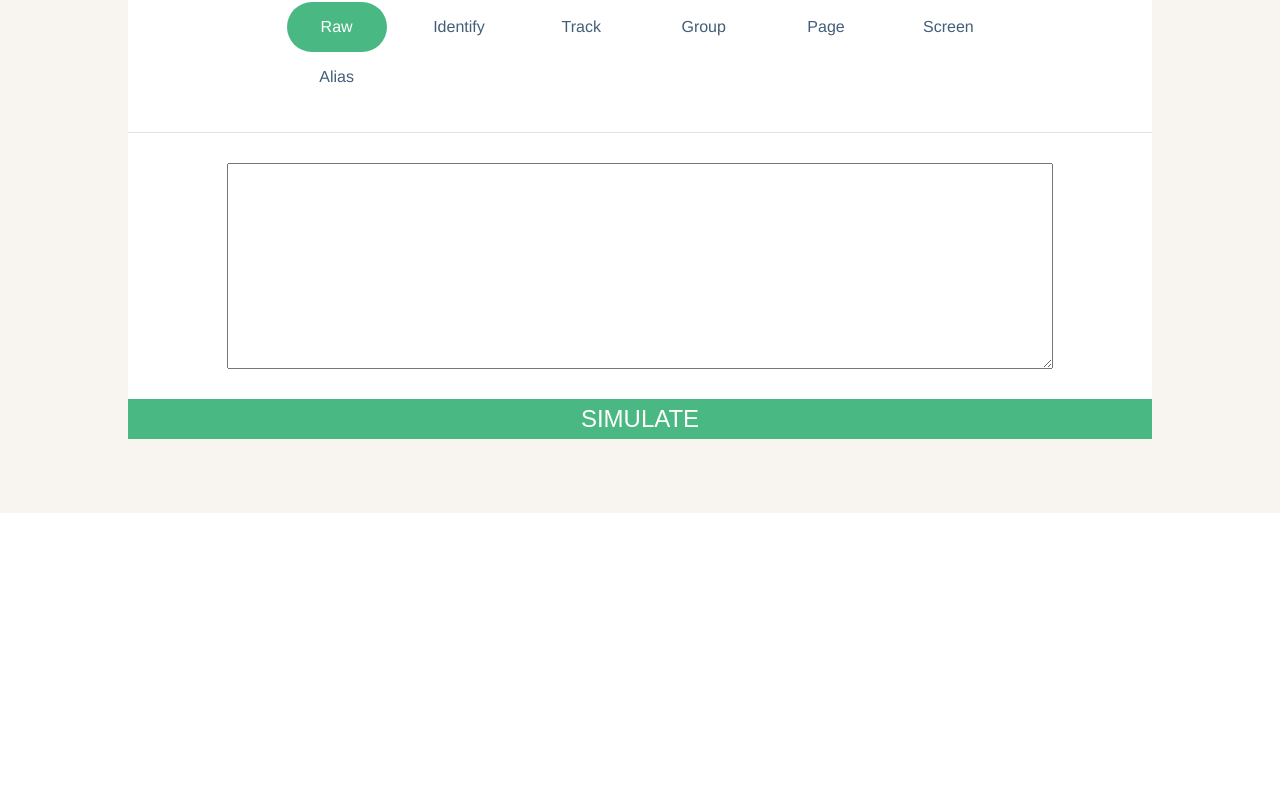
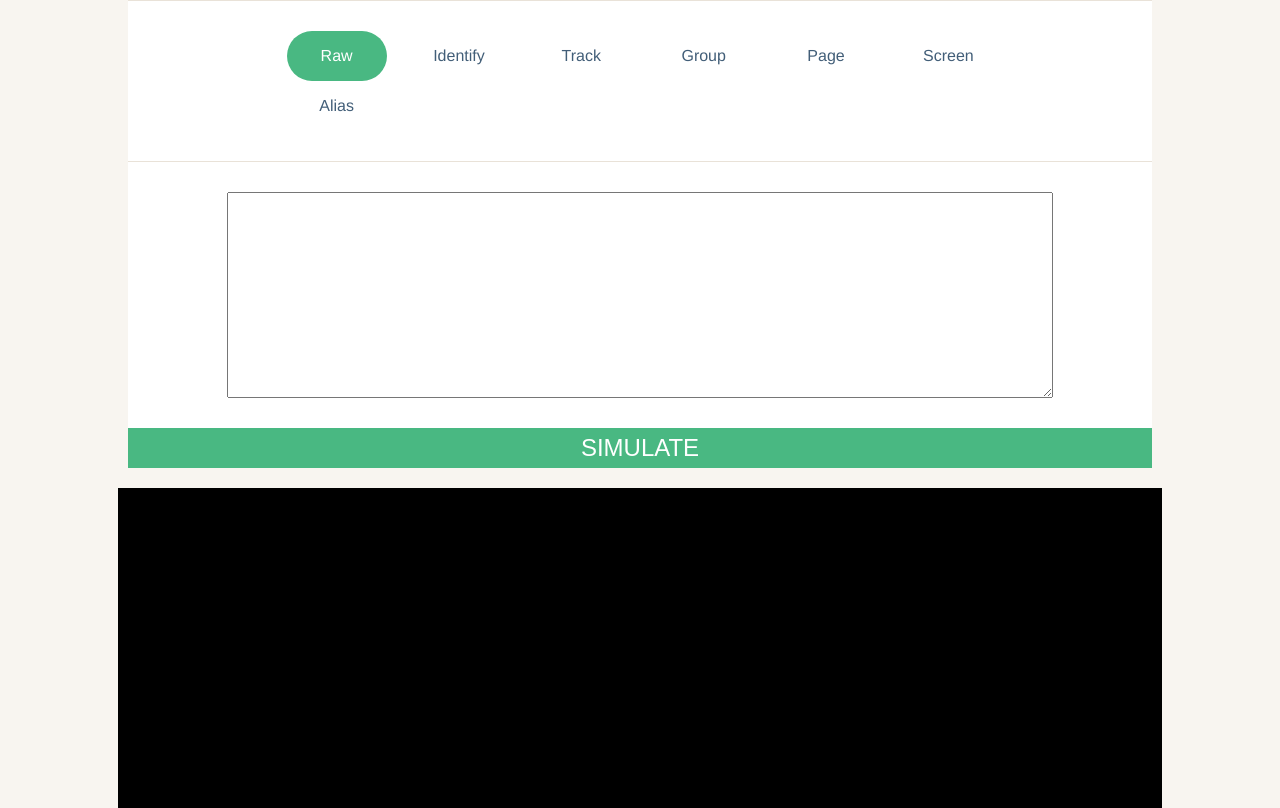
Before and after one commit to arunshan/SegmentSimulator, a React (Create React App) app: page / in a window 1280 px wide. Shown: the part 287-1095 px from the top of the page. Before the commit the page ends 800 px from the top, so only its background shows below. Built offline with nearby package versions, Linux system fonts and the light colour scheme.

Commit message:
add logs to view events on client side

```diff
--- /dev/null
+++ b/api/index.js
@@ -0,0 +1,34 @@
+const config = require('../config')
+
+exports.simulate = (language, eventName, json) => {
+  let languageURL = ''
+  switch(language) {
+    case 'java':
+      languageURL = config.java.url
+      break
+    case 'nodejs':
+      languageURL = config.node.url
+      break
+    case 'ruby':
+      languageURL = config.ruby.url
+      break
+    case 'go':
+      languageURL = config.go.url
+      break
+    default:
+      languageURL = config.node.url
+      break
+  }
+  return fetch(languageURL + `/api/${eventName.toLowerCase()}`, {
+    method: 'POST',
+    headers: {
+      'Accept': 'application/json',
+      'Content-Type': 'application/json'
+    },
+    body: JSON.stringify({json})
+  })
+  .then(data => data.json())
+  .then(data => {
+    return data
+  })
+}
--- /dev/null
+++ b/config/index.js
@@ -0,0 +1,14 @@
+module.exports = {
+  node: {
+    url: 'http://localhost:3001'
+  },
+  ruby: {
+    url: 'http://localhost:3002',
+  },
+  java: {
+    url: 'http://localhost:3003'
+  },
+  go: {
+    url: 'http://localhost:3004'
+  }
+};
--- a/src/App.css
+++ b/src/App.css
@@ -3,7 +3,6 @@
   background-color: #f8f5f0;
   width: 100%;
   height: 100%;
-  position: absolute;
   font-family: 'Segment Circular Std','Helvetica Neue',Helvetica,Arial,sans-serif;
   display: flex;
   flex-direction: column;
--- a/src/App.js
+++ b/src/App.js
@@ -4,19 +4,76 @@ import Header from './components/common/header'
 import Events from './components/events'
 import Library from './components/library'
 import RawJson from './components/rawjson'
+import Logs from './components/logs'
+import api from '../api'
 
 class App extends Component {
+  state = {
+    json: '',
+    selectedEvent: 'Raw',
+    selectedLanguage: 'nodejs',
+    validJSON: true,
+    logs: []
+  };
+
+  isJson(data) {
+    var ret = true;
+     try {
+        JSON.parse(data)
+     } catch(e) {
+        ret = false;
+     }
+     return ret;
+  }
+
+  simulate () {
+    const {
+      json,
+      selectedEvent,
+      selectedLanguage
+    } = this.state
+    if (this.isJson(json)) {
+      this.setState({
+        validJSON: true
+      })
+    } else {
+      this.setState({
+        validJSON: false
+      })
+      return
+    }
+    if (json && selectedEvent && selectedLanguage) {
+      let logs = this.state.logs
+      api.simulate(selectedLanguage, selectedEvent, json)
+        .then(data => {
+          logs.push({
+            status: data.status,
+            message: data.message
+          })
+          this.setState({
+            logs
+          })
+        })
+        .catch(err => {
+          console.log(err)
+        })
+    }
+  }
+
   renderButton () {
-    return <button className="App-simulate-button" value="SIMULATE">SIMULATE</button>
+    return <button className="App-simulate-button" value="SIMULATE"
+      onClick={() => this.simulate()}>SIMULATE</button>
   }
+
   render() {
     return (
       <div className="App">
-        <Header />
-        <Library />
-        <Events />
-        <RawJson />
+        <Header {...this.props} />
+        <Library {...this.props} setLibrary={(selectedLanguage) => this.setState({selectedLanguage})}/>
+        <Events {...this.props} setEvent={(selectedEvent) => this.setState({selectedEvent})} />
+        <RawJson {...this.props} validJSON={this.state.validJSON} setJSON={(json) => this.setState({json})} />
         {this.renderButton()}
+        <Logs {...this.props} logs={this.state.logs} />
       </div>
     )
   }
--- a/src/components/events/index.js
+++ b/src/components/events/index.js
@@ -20,6 +20,7 @@ export default class Events extends Component {
     const selected = e.target.querySelector('.Event-row-item-content') ?
       e.target.querySelector('.Event-row-item-content').innerHTML :
       e.target.innerHTML
+    this.props.setEvent(selected)
     this.setState({
       selected
     })
--- a/src/components/library/index.css
+++ b/src/components/library/index.css
@@ -1,16 +1,17 @@
 .LIBRARY-container {
   width: 80%;
-  height: 100px;
   display: flex;
   align-self: center;
   background-color: #ffffff;
   border-bottom: 1px solid #e9e2d8;
   justify-content: center;
   margin-top: 30px;
+  padding: 20px 0 20px 0;
 }
 
 .LIBRARY-inner-container {
   width: 70%;
+  height: auto;
   display: flex;
   align-self: center;
   flex-direction: column;
--- a/src/components/library/index.js
+++ b/src/components/library/index.js
@@ -8,7 +8,7 @@ export default class Library extends Component {
   };
 
   getLibraries() {
-    return (<select id="lang" onChange={this.change} value={this.state.value}>
+    return (<select id="lang" onChange={(e) => this.change(e)} value={this.state.value}>
       <option value="nodejs">NodeJS</option>
       <option value="ruby">Ruby on rails</option>
       <option value="java">Java</option>
@@ -17,8 +17,9 @@ export default class Library extends Component {
     </select>)
   }
 
-  change(event) {
-    this.setState({value: event.target.value});
+  change(e) {
+    this.props.setLibrary(e.target.value)
+    this.setState({value: e.target.value})
   }
 
   render () {
--- /dev/null
+++ b/src/components/logs/index.css
@@ -0,0 +1,28 @@
+.Logs-container {
+  width: 80%;
+  height: 300px;
+  background-color: #000000;
+  align-self: center;
+  margin-top: 20px;
+  padding: 10px;
+  overflow: auto;
+}
+
+.Logs-row {
+  display: flex;
+  flex-direction: row;
+  flex-wrap: wrap;
+  justify-content: space-between;
+}
+
+.Logs-success {
+  color: green;
+}
+
+.Logs-failure {
+  color: red;
+}
+
+.Logs-message {
+  color: #ffffff;
+}
--- /dev/null
+++ b/src/components/logs/index.js
@@ -0,0 +1,40 @@
+import React, { Component } from 'react'
+import './index.css'
+
+export default class Logs extends Component {
+  state= {
+    logs: this.props.logs || []
+  };
+  componentWillReceiveProps(props) {
+    this.setState({
+      logs: props.logs
+    })
+  }
+  getStatusStyle (status) {
+    if (status === 'success') {
+      return "Logs-success"
+    } else {
+      return "Logs-failure"
+    }
+  }
+  renderLogs() {
+    const logs = this.state.logs
+    let logsView = []
+    logs.map((log, i) => {
+      logsView.push(<div key={'key_' + i} className="Logs-row">
+        <div className={this.getStatusStyle(log.status)}>
+          {log.status}
+        </div>
+        <div className="Logs-message">
+          {JSON.stringify(log.message)}
+        </div>
+      </div>)
+    })
+    return logsView
+  }
+  render() {
+    return (<div className="Logs-container">
+      {this.renderLogs()}
+    </div>)
+  }
+}
--- a/src/components/rawjson/index.css
+++ b/src/components/rawjson/index.css
@@ -5,9 +5,16 @@
   align-self: center;
   background-color: #ffffff;
   justify-content: center;
+  flex-direction: column;
 }
 
 .RawJson-textarea {
   width: 80%;
   height: 200px;
+  align-self: center;
 }
+
+.RawJson-error {
+  color: red;
+  align-self: center;
+}
--- a/src/components/rawjson/index.js
+++ b/src/components/rawjson/index.js
@@ -4,22 +4,42 @@ import './index.css'
 
 export default class RawJson extends Component {
   state = {
-    json: ''
+    json: '',
+    validJSON: true
   };
 
-  updateJson(json) {
-    this.setState({
-      json
-    })
+  componentWillReceiveProps (props) {
+    console.log('the props are ',this.props.validJSON, props.validJSON)
+    if (props.validJSON !== this.props.validJSON) {
+      this.setState({
+        validJSON: props.validJSON
+      })
+    }
   }
 
+  updateJson = (e) => {
+    this.setState({
+      json: e.target.value
+    })
+    this.props.setJSON(e.target.value)
+  };
+
   getTextArea() {
-    return <textarea className="RawJson-textarea" value={this.state.json} onChange={this.updateJson} />
+    return <textarea className="RawJson-textarea"
+      value={this.state.json}
+      onChange={this.updateJson} />
+  }
+
+  showError() {
+    if (!this.state.validJSON) {
+      return <div className={'RawJson-error'}>{'Invalid JSON'}</div>
+    }
   }
 
   render () {
     return (<div className="RawJson-container">
       {this.getTextArea()}
+      {this.showError()}
     </div>)
   }
 }
```
